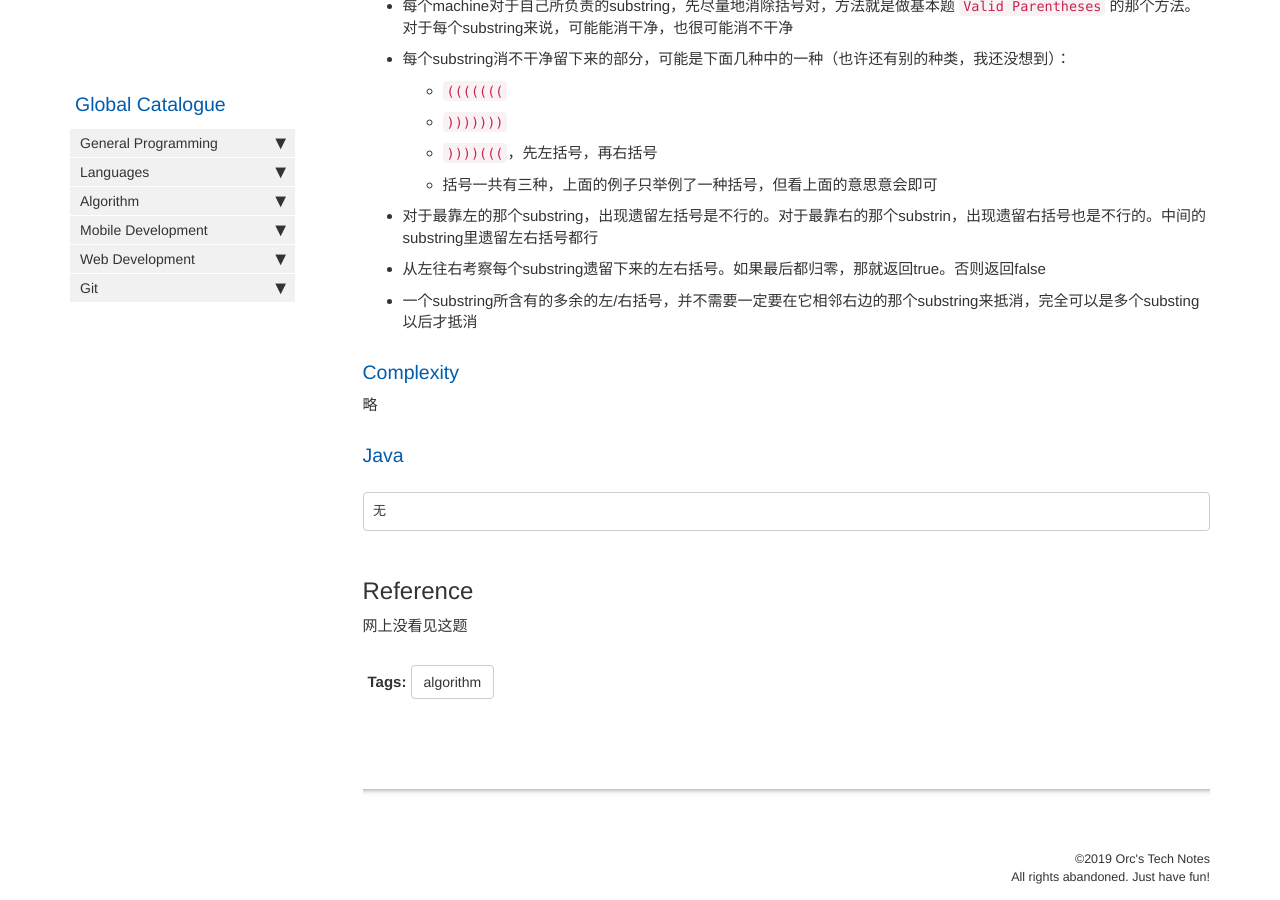
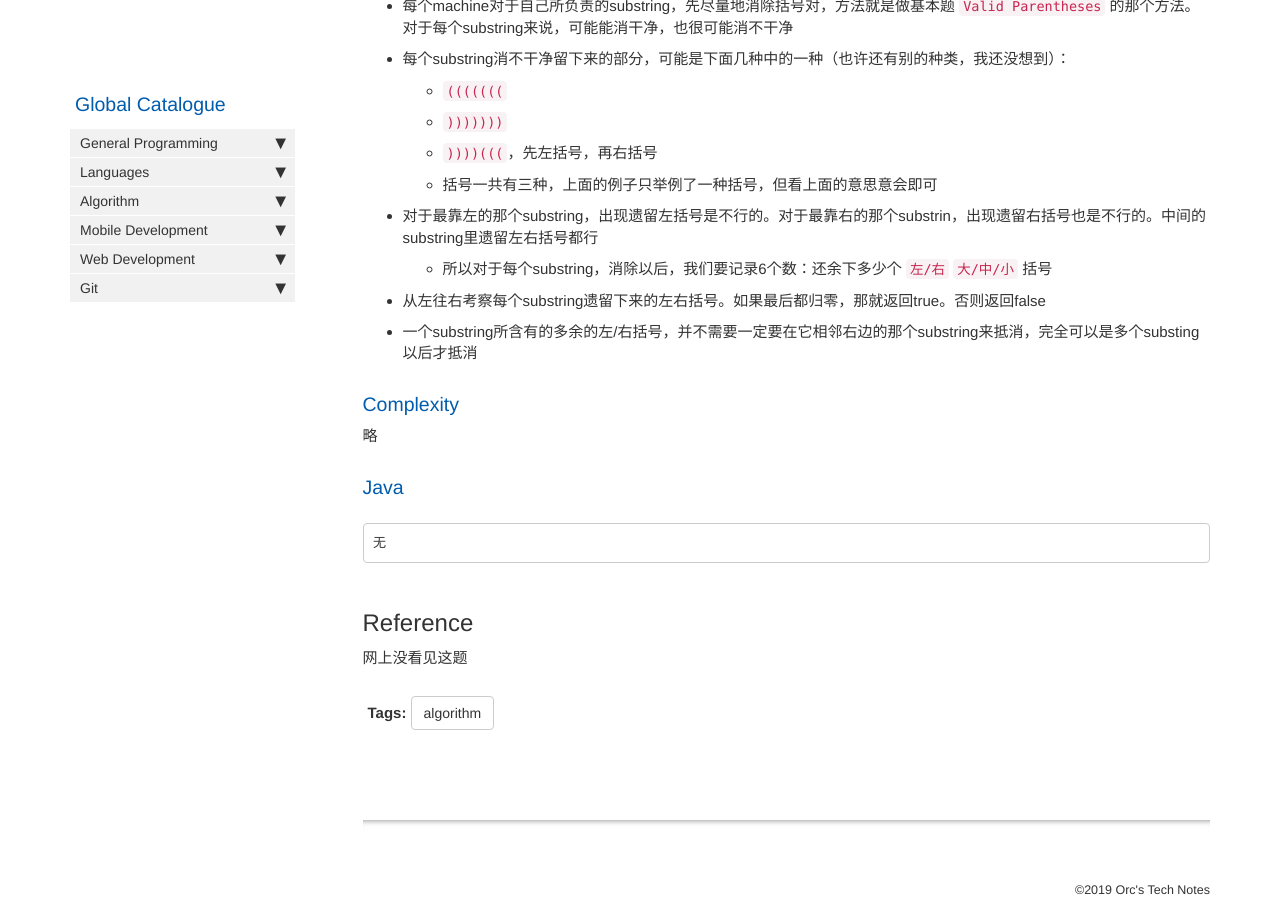
Before and after one commit to HungryOrc/hungryorc.github.io, a Jekyll site: the page built from pages/algorithm/algorithm_validParenthesesString_三种括号_多台machine一起做.md, in a window 1280 px wide and 900 px high, scrolled down 514 px. Built offline with Jekyll 4.4.1, drawn with Linux system fonts in a browser that asks for light colours; nearby versions of some CDN libraries; comment, search, counter and statistics services are not loaded.

Commit message:
Update algorithm_validParenthesesString_三种括号_多台machine一起做.md

```diff
--- a/pages/algorithm/algorithm_validParenthesesString_三种括号_多台machine一起做.md
+++ b/pages/algorithm/algorithm_validParenthesesString_三种括号_多台machine一起做.md
@@ -26,6 +26,7 @@
   * `))))(((`，先左括号，再右括号
   * 括号一共有三种，上面的例子只举例了一种括号，但看上面的意思意会即可
 * 对于最靠左的那个substring，出现遗留左括号是不行的。对于最靠右的那个substrin，出现遗留右括号也是不行的。中间的substring里遗留左右括号都行
+  * 所以对于每个substring，消除以后，我们要记录6个数：还余下多少个 `左/右` `大/中/小` 括号
 * 从左往右考察每个substring遗留下来的左右括号。如果最后都归零，那就返回true。否则返回false
 * 一个substring所含有的多余的左/右括号，并不需要一定要在它相邻右边的那个substring来抵消，完全可以是多个substing以后才抵消
 
```
